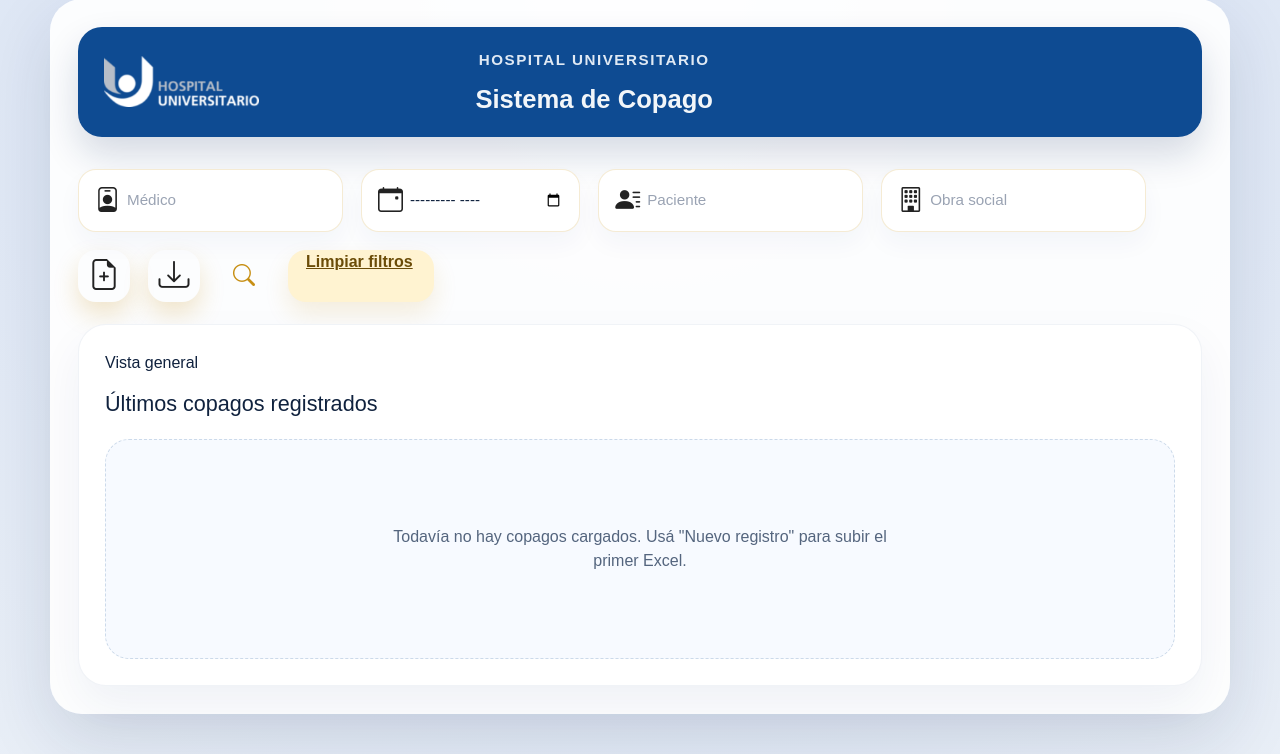
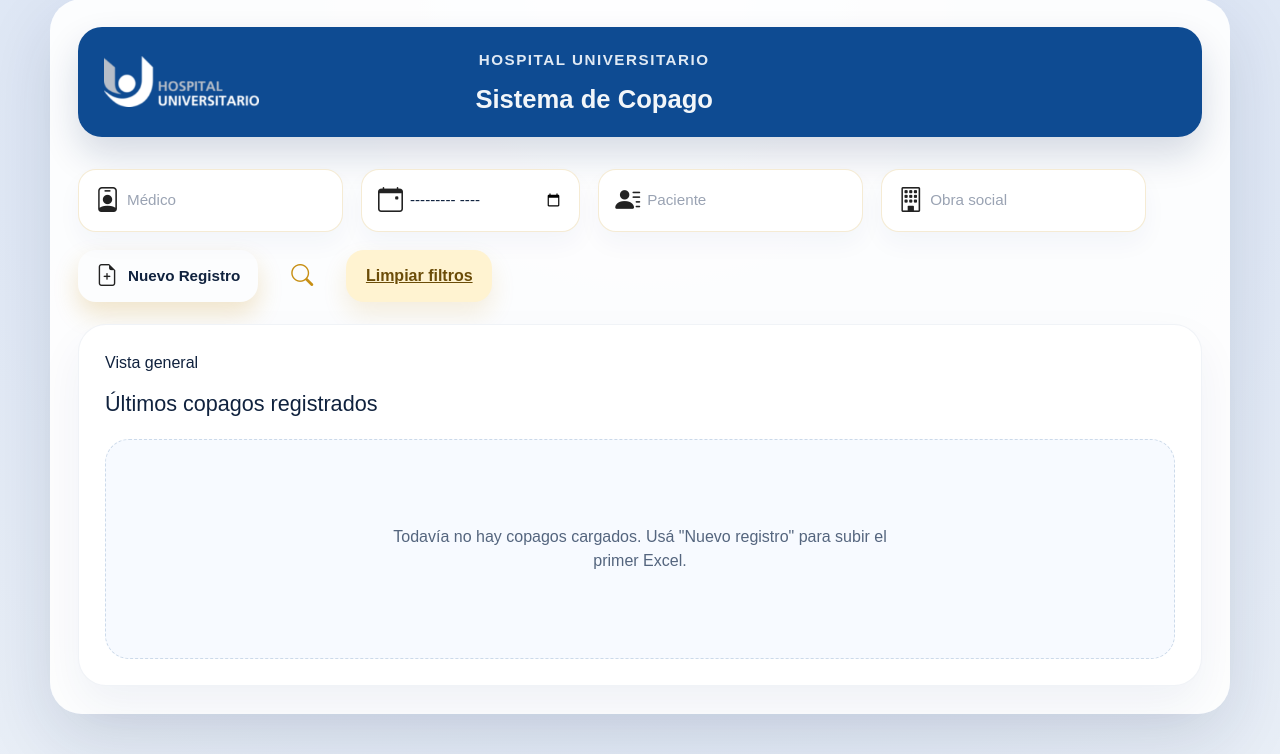
Before and after one commit to BPalomba/unificacion-de-pagos, a Laravel app: page / in a window 1280 px wide. Shown: the part 25-779 px from the top of the page. Run offline with Laravel 12, Linux system fonts and the light colour scheme; data that the repository does not hold is empty.

Commit message:
Integración con el front de la gabi

```diff
--- a/app/Http/Controllers/CopagosController.php
+++ b/app/Http/Controllers/CopagosController.php
@@ -23,10 +23,10 @@ class CopagosController extends Controller
     {
         $filtros = $request->only(['medico', 'paciente', 'cobertura', 'periodo']);
 
-        $rows = (new UnifiedPaymentsQuery())->rows(null, $filtros);
+        $rows = (new UnifiedPaymentsQuery())->rows(null, $filtros, 50);
 
         return view('welcome', [
-            'rows' => $rows->take(50), // "últimos copagos": se limita a los 50 más recientes
+            'rows' => $rows,
             'filtros' => $filtros,
         ]);
     }
--- a/public/css/style.css
+++ b/public/css/style.css
@@ -254,16 +254,25 @@ button {
 }
 
 .action-button {
-    width: 52px;
-    height: 52px;
+    min-height: 52px;
     border: 0;
     border-radius: 18px;
     background: linear-gradient(135deg, #f7d57b 0%, #d9a819 100%);
     box-shadow: 0 12px 24px rgba(199, 143, 20, 0.22);
     color: #2e1d00;
-    display: grid;
-    place-items: center;
+    display: inline-flex;
+    align-items: center;
+    justify-content: center;
+    gap: 10px;
+    padding: 0 18px;
+    white-space: nowrap;
     transition: transform 0.18s ease, box-shadow 0.18s ease;
+}
+
+.action-button p {
+    margin: 0;
+    font-size: 0.95rem;
+    font-weight: 700;
 }
 
 .action-button:hover {
@@ -272,7 +281,11 @@ button {
 }
 
 .clear-filters-button {
+    display: inline-flex;
+    align-items: center;
+    justify-content: center;
     min-width: 146px;
+    height: 52px;
     padding: 0 18px;
     border: none;
     border-radius: 18px;
@@ -649,11 +662,29 @@ button {
 
 .action-button {
 
-    padding: 0;
+    display: inline-flex;
+
+    align-items: center;
+
+    justify-content: center;
+
+    gap: 10px;
+
+    padding: 0 18px;
+
+    min-height: 52px;
 
     border: none;
 
     background: transparent;
+
+    color: inherit;
+
+}
+
+.action-button p {
+
+    margin: 0;
 
 }
 
@@ -662,7 +693,7 @@ button {
 
     color: #222;
 
-    font-size: 31px;
+    font-size: 22px;
 
     cursor: pointer;
 
--- a/resources/views/welcome.blade.php
+++ b/resources/views/welcome.blade.php
@@ -94,10 +94,15 @@
                         <button type="button" class="action-button" title="Nuevo registro" data-bs-toggle="modal"
                             data-bs-target="#modalNuevoRegistro">
                             <i class="bi bi-file-earmark-plus"></i>
+                            <p>Nuevo Registro</p>
                         </button>
-                        <a href="{{ route('copagos.export') }}" class="action-button" title="Descargar reporte">
-                            <i class="bi bi-download"></i>
-                        </a>
+                        @if (isset($resumen['batch_id']))
+                            <a href="{{ route('copagos.export', ['batch_id' => $resumen['batch_id']]) }}"
+                                class="action-button" title="Descargar reporte">
+                                <i class="bi bi-download"></i>
+                                <p>Descargar Reporte</p>
+                            </a>
+                        @endif
                         <button type="submit" class="search-button" title="Buscar">
                             <i class="bi bi-search"></i>
                         </button>
```
Also changed, not shown: app/Exports/PaymentsUnifiedExport.php (+5 -5 lines), app/Http/Controllers/deprecatedPaymentUnificationController.php (deleted, +0 -85 lines), app/Services/Payments/UnifiedPaymentsQuery.php (+57 -11 lines).
